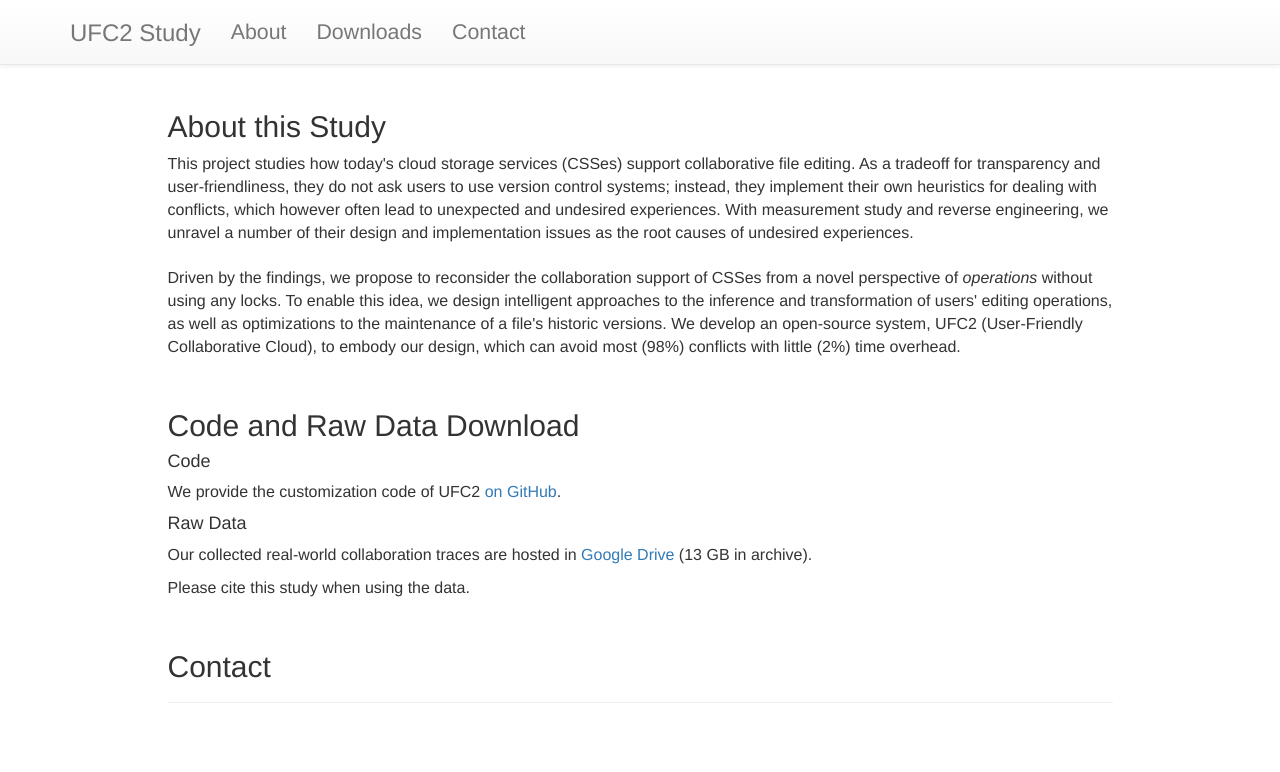
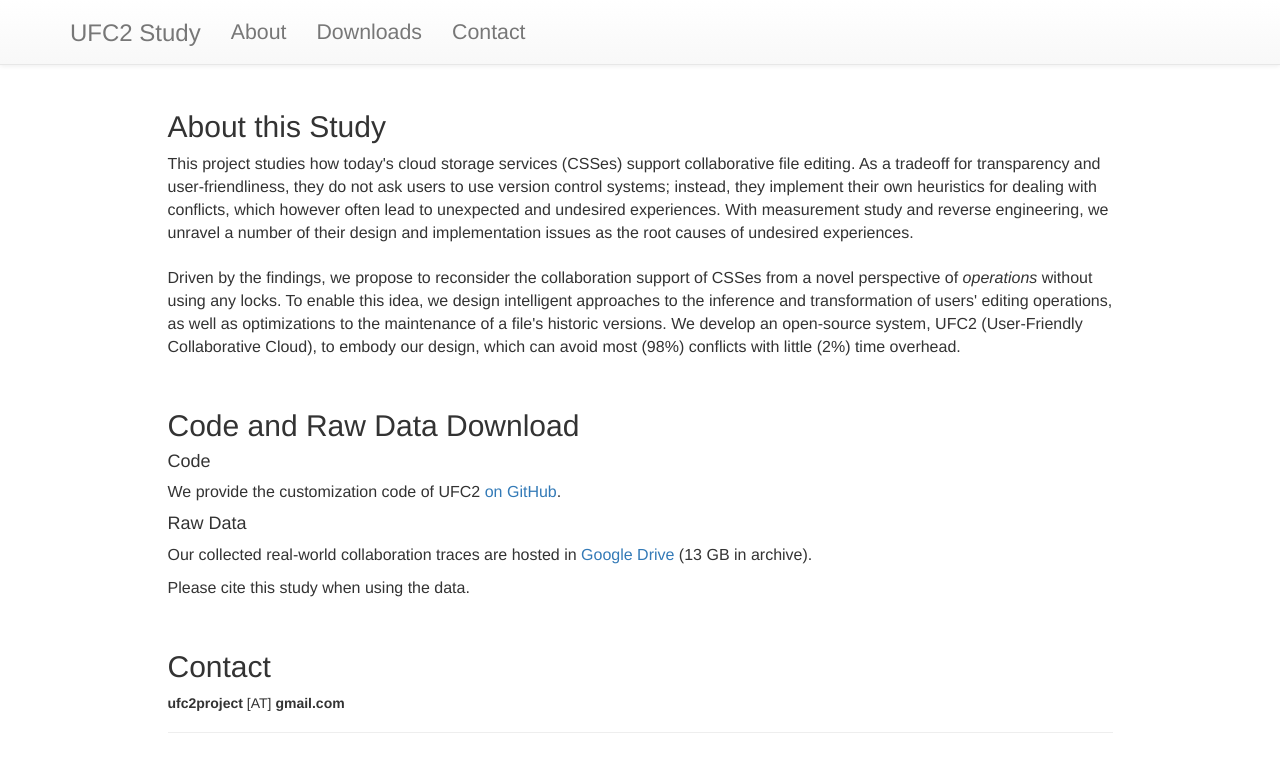
Before and after one commit to ufc2project/ufc2project.github.io, a plain HTML site: page index.html in a window 1280 px wide. Drawn offline with nearby package versions, Linux system fonts and the light colour scheme.

Commit message:
Update index.html

```diff
--- a/index.html
+++ b/index.html
@@ -78,6 +78,7 @@
           <br>
           <h2 id="contact">Contact</h2>
           <p>
+            <b>ufc2project</b> [AT] <b>gmail.com</b>
           </p>
           <p>
           </p>
```
